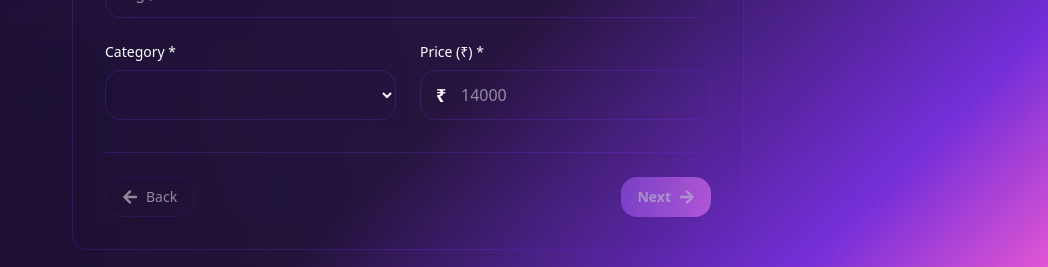
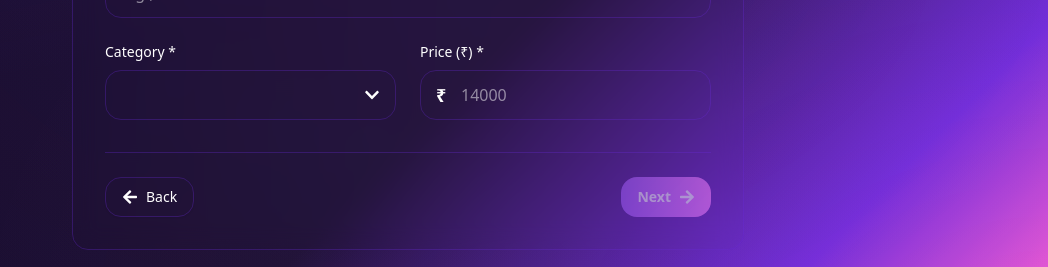
Before and after one commit to ajin008/flipster_ecom, a Next.js app in the folder frontend-app/: page /selling in a window 1280 px wide. Shown: the part 465-732 px from the top of the page, without its empty margins (232-1280 px from the left). Built offline with nearby package versions, Linux system fonts and the light colour scheme.

Commit message:
updated alignment issue

```diff
--- a/frontend-app/src/app/(clientpages)/(productListing)/selling/page.tsx
+++ b/frontend-app/src/app/(clientpages)/(productListing)/selling/page.tsx
@@ -8,8 +8,11 @@ import Step1BasicDetails from "@/components/shared/Step1BasicDetails";
 import Step2MediaDescription from "@/components/shared/Step2MediaDescription";
 import { FaArrowLeft, FaArrowRight, FaPaperPlane } from "react-icons/fa";
 import { Button } from "@/components/ui/button";
+import { useRouter } from "next/navigation";
 
 export default function Page() {
+  // 2. Initialize the router
+  const router = useRouter();
   const [currentStep, setCurrentStep] = useState(1);
 
   const {
@@ -50,6 +53,8 @@ export default function Page() {
   const handlePrevious = () => {
     if (currentStep > 1) {
       setCurrentStep(currentStep - 1);
+    } else {
+      router.push("/");
     }
   };
 
@@ -118,14 +123,12 @@ export default function Page() {
                   variant="outline"
                   size="lg"
                   onClick={handlePrevious}
-                  disabled={currentStep === 1}
-                  className="!rounded-xl border-gaming-textMuted/30 bg-gaming-cardBg text-gaming-textPrimary hover:border-gaming-purple/50 hover:bg-gaming-searchBg disabled:bg-gaming-cardBg"
+                  // The disabled prop is removed so the button is always active
+                  className="!rounded-xl border-gaming-textMuted/30 bg-gaming-cardBg text-gaming-textPrimary hover:border-gaming-purple/50 hover:bg-gaming-searchBg"
                 >
                   <FaArrowLeft />
                   <span>Back</span>
                 </Button>
-
-                {/* The "Step X of Y" text has been removed from here. */}
 
                 {currentStep < totalSteps ? (
                   <Button
--- a/frontend-app/src/components/shared/Step1BasicDetails.tsx
+++ b/frontend-app/src/components/shared/Step1BasicDetails.tsx
@@ -1,6 +1,8 @@
 import React from "react";
 import { UseFormRegister, FieldErrors } from "react-hook-form";
 import { GameListingFormData, GAME_CATEGORIES } from "@/lib/types";
+// 1. Import an icon for the dropdown arrow
+import { FaChevronDown } from "react-icons/fa";
 
 interface Step1BasicDetailsProps {
   register: UseFormRegister<GameListingFormData>;
@@ -31,7 +33,9 @@ export default function Step1BasicDetails({
           {...register("game_name", { required: "Game name is required" })}
           type="text"
           placeholder="e.g., Valorant, Genshin Impact"
-          className={`${inputClass} ${errors.game_name ? errorClass : defaultClass}`}
+          className={`${inputClass} ${
+            errors.game_name ? errorClass : defaultClass
+          }`}
         />
         {errors.game_name && (
           <p className="text-gaming-error text-sm mt-1">
@@ -55,7 +59,9 @@ export default function Step1BasicDetails({
           })}
           type="text"
           placeholder="e.g., Stacked Account with Rare Skins"
-          className={`${inputClass} ${errors.game_title ? errorClass : defaultClass}`}
+          className={`${inputClass} ${
+            errors.game_title ? errorClass : defaultClass
+          }`}
         />
         {errors.game_title && (
           <p className="text-gaming-error text-sm mt-1">
@@ -73,10 +79,17 @@ export default function Step1BasicDetails({
           >
             Category <span className="text-gaming-pink">*</span>
           </label>
+          {/* 2. Wrap the select element in a relative container */}
+          <div className="relative">
             <select
               id="category"
-            {...register("category", { required: "Please select a category" })}
-            className={`${inputClass} ${errors.category ? errorClass : defaultClass}`}
+              {...register("category", {
+                required: "Please select a category",
+              })}
+              // 3. Add appearance-none to hide the default arrow and pr-10 for spacing
+              className={`${inputClass} appearance-none pr-10 ${
+                errors.category ? errorClass : defaultClass
+              }`}
             >
               {GAME_CATEGORIES.map((category) => (
                 <option
@@ -88,6 +101,11 @@ export default function Step1BasicDetails({
                 </option>
               ))}
             </select>
+            {/* 4. Add the custom arrow icon */}
+            <div className="pointer-events-none absolute inset-y-0 right-0 flex items-center px-4 text-gaming-textSecondary">
+              <FaChevronDown className="w-4 h-4" />
+            </div>
+          </div>
           {errors.category && (
             <p className="text-gaming-error text-sm mt-1">
               {errors.category.message}
@@ -118,7 +136,9 @@ export default function Step1BasicDetails({
               })}
               type="number"
               placeholder="14000"
-              className={`${inputClass} pl-10 ${errors.price ? errorClass : defaultClass}`}
+              className={`${inputClass} pl-10 ${
+                errors.price ? errorClass : defaultClass
+              }`}
             />
           </div>
           {errors.price && (
```
Lines whose indentation alone changed are shown as unchanged.
